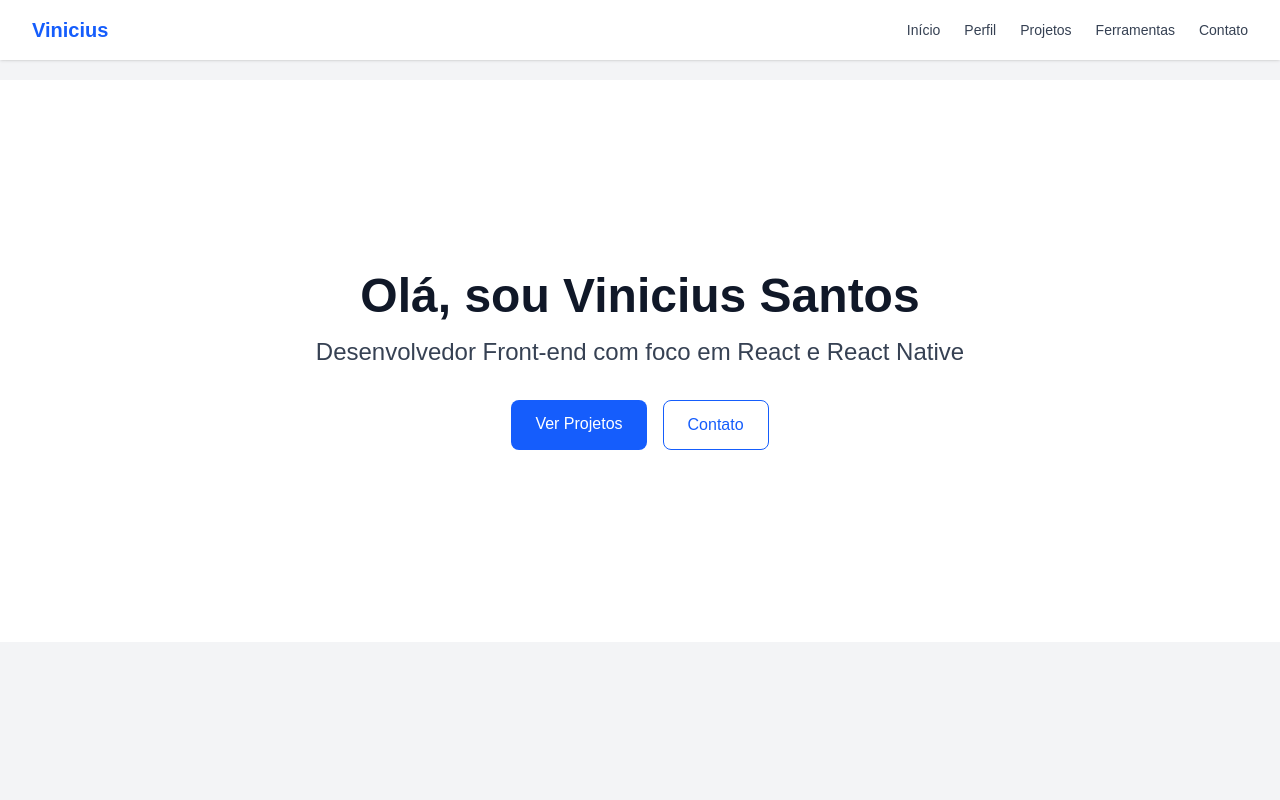
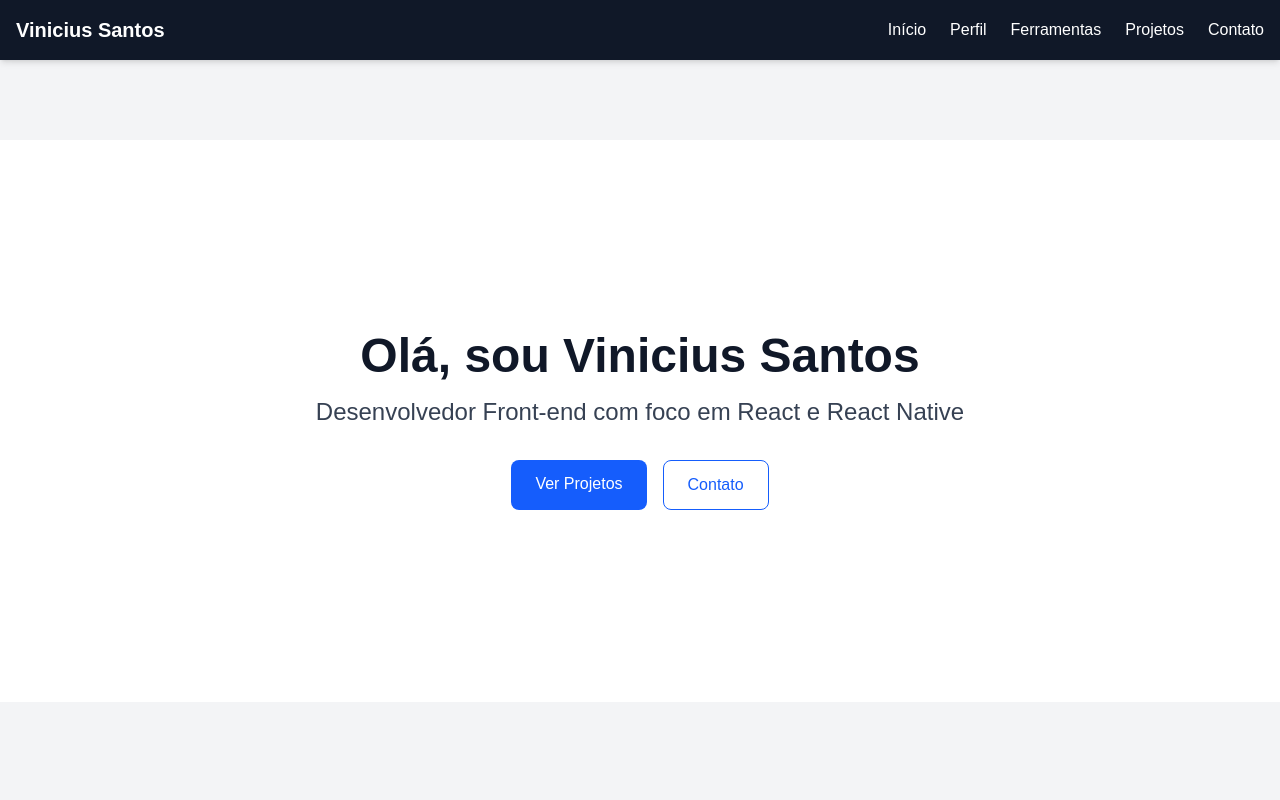
Before and after one commit to vinisantos2/meu-portfolio, a Next.js app: page / in a window 1280 px wide. Shown: the top 800 px of the page. Built offline with nearby package versions, Linux system fonts and the light colour scheme.

Commit message:
atualização menu de opção

```diff
--- a/package.json
+++ b/package.json
@@ -10,6 +10,7 @@
   },
   "dependencies": {
     "@tailwindcss/vite": "^4.1.6",
+    "lucide-react": "^0.511.0",
     "next": "15.3.2",
     "react": "^19.0.0",
     "react-dom": "^19.0.0",
--- a/src/components/Header.tsx
+++ /dev/null
@@ -1,18 +0,0 @@
-import Link from 'next/link';
-
-export default function Header() {
-  return (
-    <header className="bg-gray-900 text-white shadow-md sticky top-0 z-50">
-      <div className="container mx-auto px-4 py-4 flex justify-between items-center">
-        <h1 className="text-xl font-bold">Vinicius Santos</h1>
-        <nav className="space-x-4">
-          <a href="#inicio" className="hover:text-yellow-400 transition-colors">Início</a>
-          <a href="#perfil" className="hover:text-yellow-400 transition-colors">Perfil</a>
-          <a href="#ferramentas" className="hover:text-yellow-400 transition-colors">Ferramentas</a>
-          <a href="#projetos" className="hover:text-yellow-400 transition-colors">Projetos</a>
-          <a href="#contato" className="hover:text-yellow-400 transition-colors">Contato</a>
-        </nav>
-      </div>
-    </header>
-  );
-}
--- a/src/components/Nav.tsx
+++ b/src/components/Nav.tsx
@@ -1,18 +1,43 @@
-import React from "react";
+'use client';
+import { useState } from 'react';
+import { Menu, X } from 'lucide-react';
 
-export default function Navbar() {
+export default function Header() {
+  const [menuOpen, setMenuOpen] = useState(false);
+
+  const toggleMenu = () => setMenuOpen(!menuOpen);
+  const closeMenu = () => setMenuOpen(false);
+
   return (
-    <header className="fixed top-0 left-0 w-full bg-white dark:bg-gray-900 shadow z-50">
-      <nav className="max-w-7xl mx-auto px-4 sm:px-6 lg:px-8 py-4 flex justify-between items-center">
-        <h1 className="text-xl font-bold text-blue-600 dark:text-blue-400">Vinicius</h1>
-        <ul className="flex gap-6 text-sm font-medium text-gray-700 dark:text-gray-200">
-          <li><a href="#inicio" className="hover:text-blue-600">Início</a></li>
-          <li><a href="#perfil" className="hover:text-blue-600">Perfil</a></li>
-          <li><a href="#projetos" className="hover:text-blue-600">Projetos</a></li>
-          <li><a href="#ferramentas" className="hover:text-blue-600">Ferramentas</a></li>
-          <li><a href="#contato" className="hover:text-blue-600">Contato</a></li>
-        </ul>
-      </nav>
+    <header className="bg-gray-900 text-white shadow-md sticky top-0 z-50">
+      <div className="max-w-7xl mx-auto px-4 py-4 flex justify-between items-center">
+        <h1 className="text-xl font-bold">Vinicius Santos</h1>
+
+        {/* Botão de menu no mobile */}
+        <button onClick={toggleMenu} className="md:hidden">
+          {menuOpen ? <X size={28} /> : <Menu size={28} />}
+        </button>
+
+        {/* Menu desktop */}
+        <nav className="hidden md:flex space-x-6">
+          <a href="#inicio" className="hover:text-yellow-400">Início</a>
+          <a href="#perfil" className="hover:text-yellow-400">Perfil</a>
+          <a href="#ferramentas" className="hover:text-yellow-400">Ferramentas</a>
+          <a href="#projetos" className="hover:text-yellow-400">Projetos</a>
+          <a href="#contato" className="hover:text-yellow-400">Contato</a>
+        </nav>
+      </div>
+
+      {/* Menu mobile dropdown */}
+      {menuOpen && (
+        <div className="md:hidden bg-gray-800 px-4 pb-4 flex flex-col space-y-2">
+          <a href="#inicio" onClick={closeMenu} className="hover:text-yellow-400">Início</a>
+          <a href="#perfil" onClick={closeMenu} className="hover:text-yellow-400">Perfil</a>
+          <a href="#ferramentas" onClick={closeMenu} className="hover:text-yellow-400">Ferramentas</a>
+          <a href="#projetos" onClick={closeMenu} className="hover:text-yellow-400">Projetos</a>
+          <a href="#contato" onClick={closeMenu} className="hover:text-yellow-400">Contato</a>
+        </div>
+      )}
     </header>
   );
 }
--- a/src/styles/globals.css
+++ b/src/styles/globals.css
@@ -1,4 +1,5 @@
 @import "tailwindcss";
+
 
 :root {
   --background: #efe0e0;
```
Also changed, not shown: 1 other file (tests, documents, lock files or other folders).
